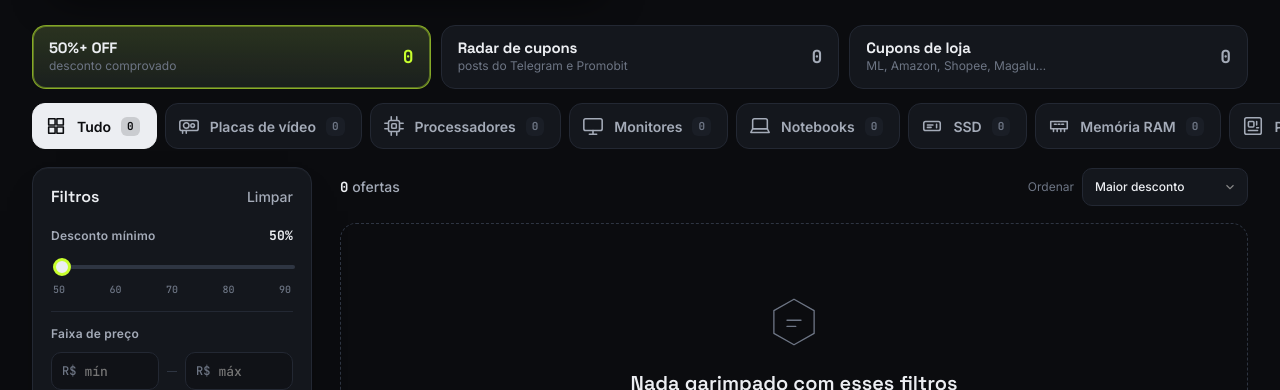
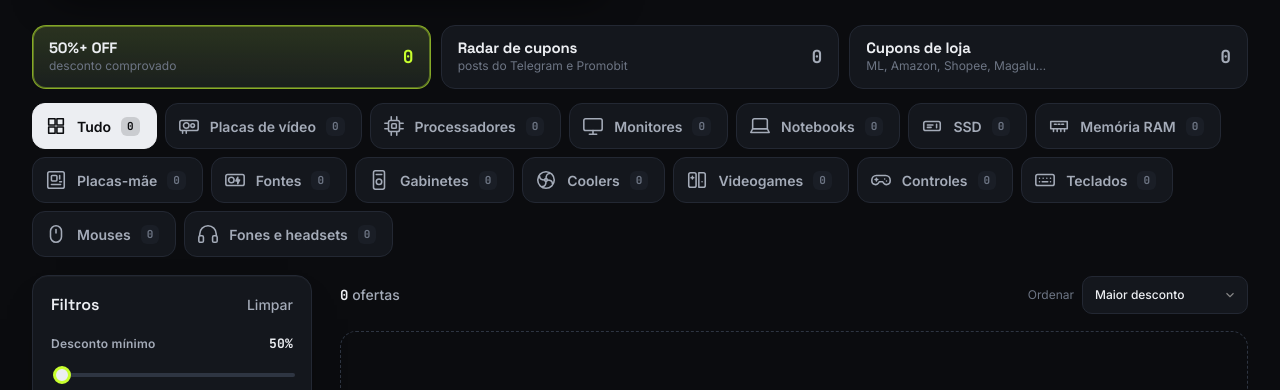
Before and after one commit to batatinhafcbatatinha-pixel/garimpo-tech, a plain HTML site: page index.html in a window 1280 px wide. Shown: the part 357-747 px from the top of the page. Drawn offline with Linux system fonts and the light colour scheme; no server answers.

Commit message:
Categorias quebram em linhas no computador
Com 16 categorias a barra passou da largura da tela e, sem barra de rolagem,
não dava para chegar às últimas com o mouse. No computador as categorias agora
quebram em linhas; no celular continuam numa linha só, arrastando com o dedo.

Co-Authored-By: Claude Opus 5.5 <noreply@anthropic.com>
Claude-Session: https://claude.ai/code/session_01Rwq8PrqMx6tC8eWqBBfxkK

```diff
--- a/assets/styles.css
+++ b/assets/styles.css
@@ -165,7 +165,9 @@ kbd { font: 500 11px/1 var(--f-mono); color: var(--muted); border: 1px solid var
 .viewnote { margin: -4px 0 16px; padding: 10px 14px; border-radius: 12px; background: var(--surface); border: 1px dashed var(--line-2); color: var(--text-2); font-size: 12.5px; }
 
 /* ============ Categories ============ */
-.cats { display: flex; gap: 8px; overflow-x: auto; padding-bottom: 18px; scrollbar-width: none; }
+/* no computador as categorias quebram em linhas (sem barra de rolagem não dá pra arrastar com o mouse);
+   no celular continuam numa linha só, arrastando com o dedo */
+.cats { display: flex; flex-wrap: wrap; gap: 8px; overflow-x: auto; padding-bottom: 18px; scrollbar-width: none; }
 .cats::-webkit-scrollbar { display: none; }
 .cat {
   display: inline-flex; align-items: center; gap: 10px; flex: none;
@@ -407,6 +409,7 @@ input[type='range']::-moz-range-thumb { width: 14px; height: 14px; border-radius
 }
 @media (max-width: 640px) {
   .views { gap: 6px; }
+  .cats { flex-wrap: nowrap; }
   .views button { padding: 10px; grid-template-columns: 1fr; }
   .views b { font-size: 13px; }
   .views span { display: none; }
```
